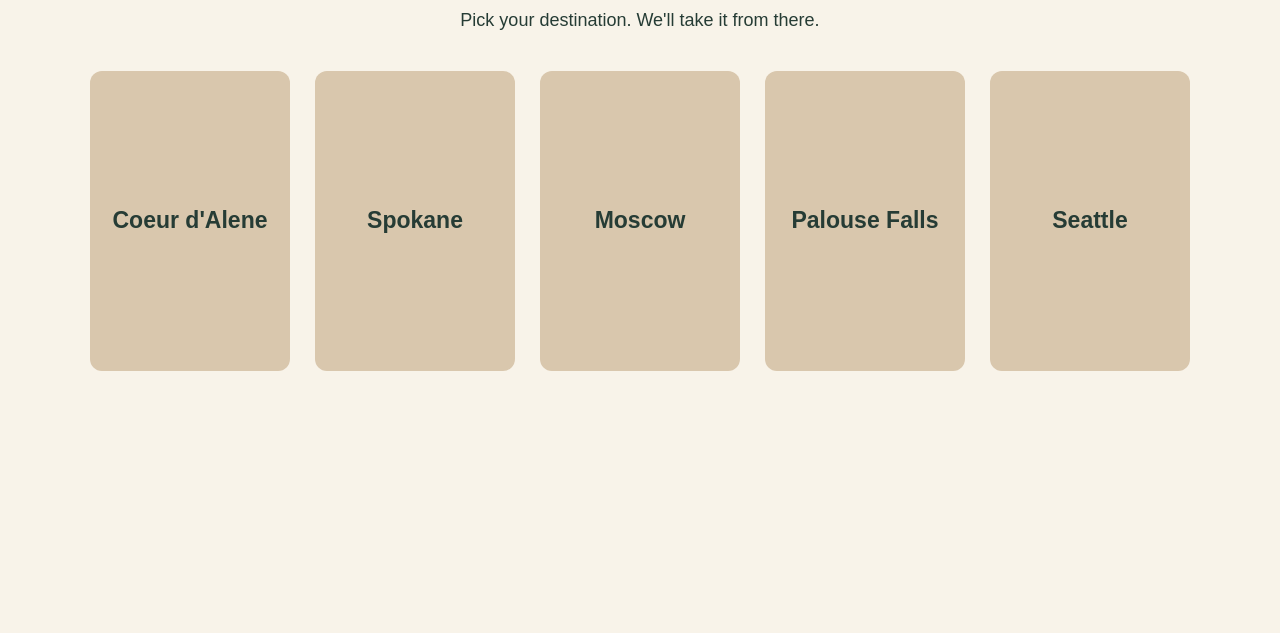
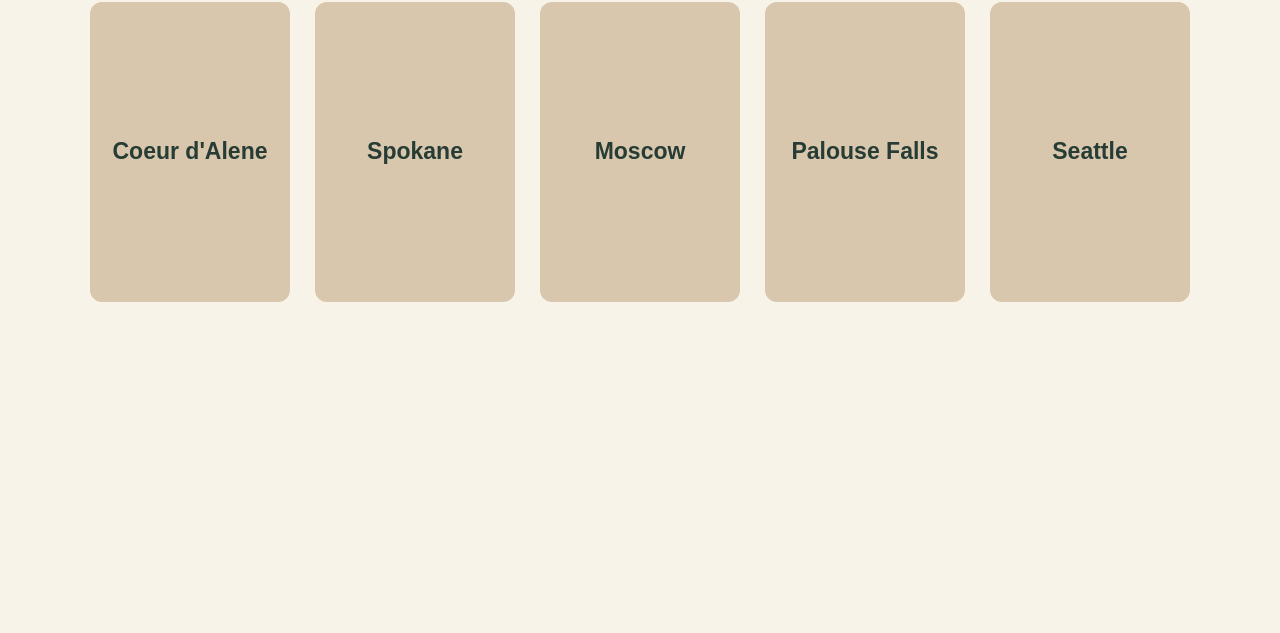
Before and after one commit to anushkaramwani07/The-Perfect-Trip, a plain HTML site: page plan.html in a window 1280 px wide. Shown: the part 167-800 px from the top of the page. Drawn offline with Linux system fonts and the light colour scheme.

Commit message:
removed a paragraph

```diff
--- a/plan.html
+++ b/plan.html
@@ -24,7 +24,6 @@
     <main>
         <section class="destination">
             <h2>Where are we going?</h2>
-            <p>Pick your destination. We'll take it from there.</p>
 
             <div class="destination-container">
 
```
